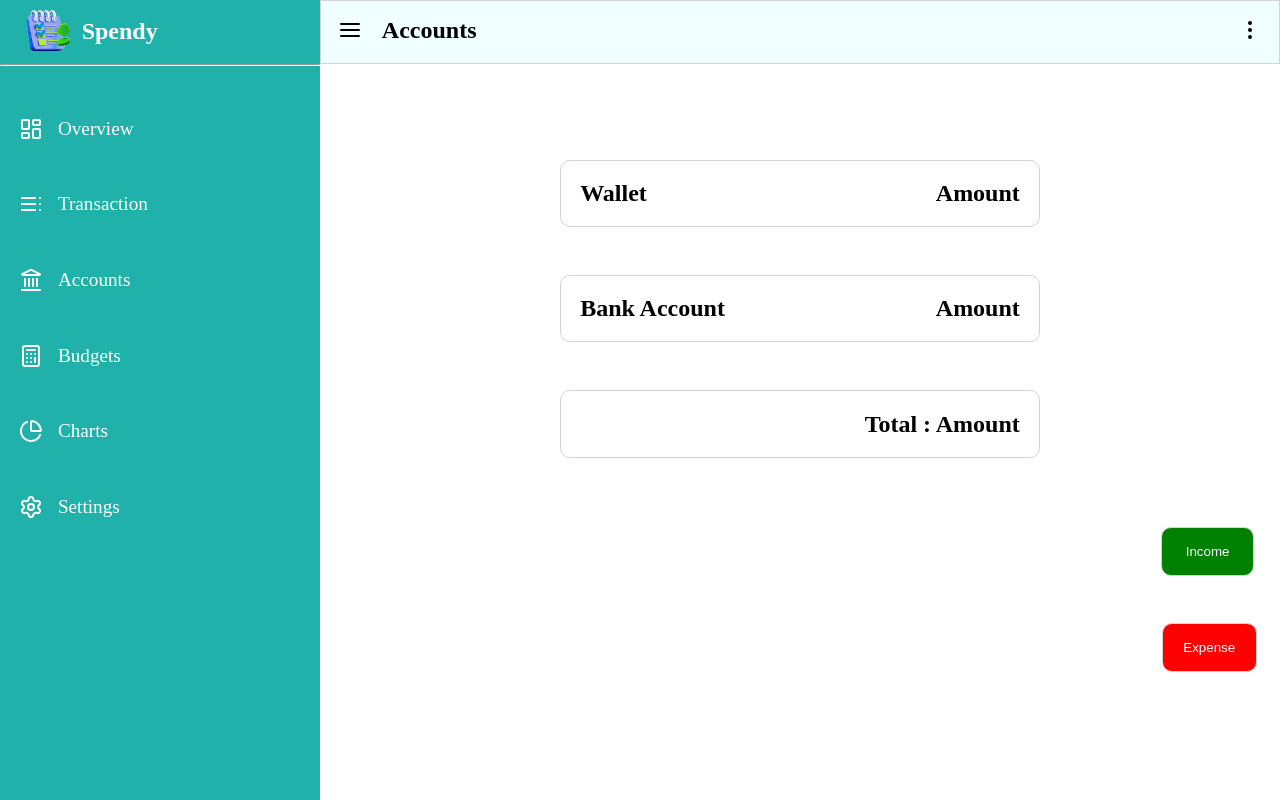
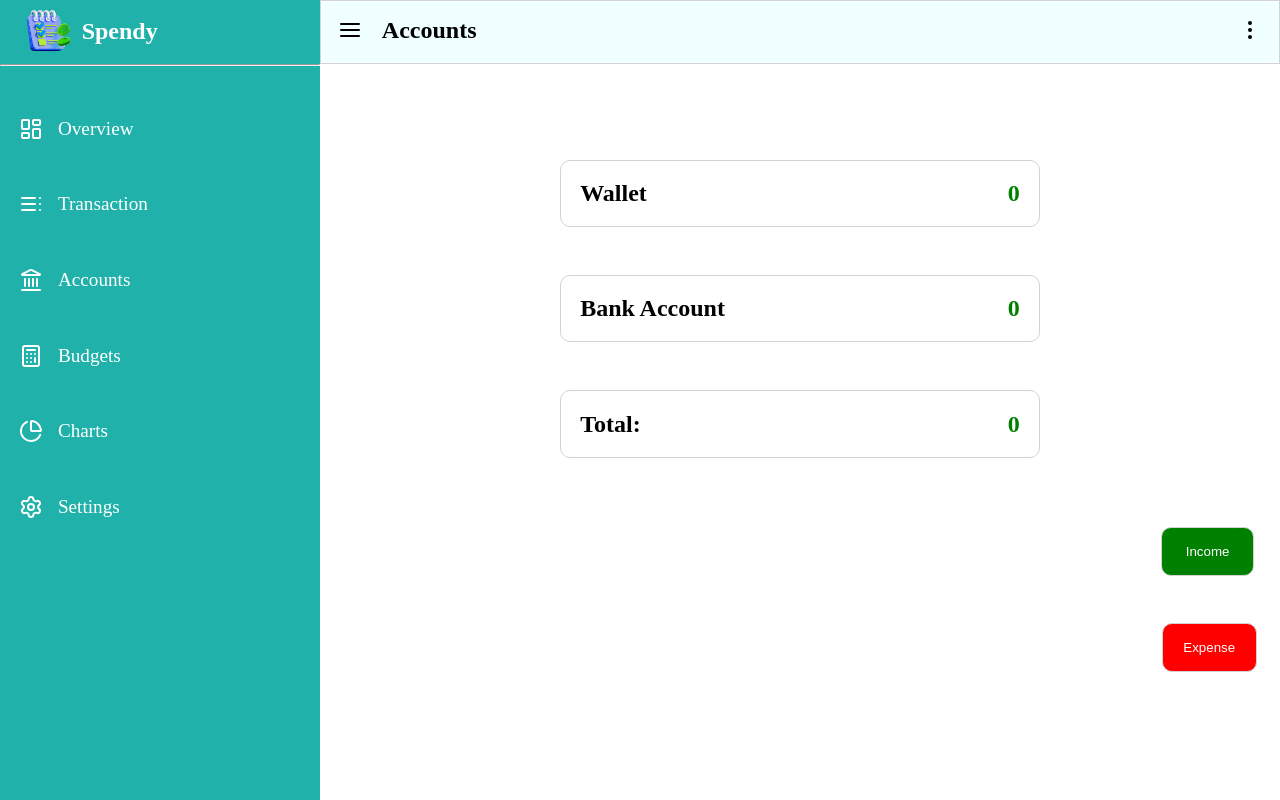
Before and after one commit to Kevinpatel07/Expense_Tracker, a React (Vite) app in the folder Frontend/Expense_Tracker/: page /Main_Page/Accounts in a window 1280 px wide. Built offline with nearby package versions, Linux system fonts and the light colour scheme; no server answers; sample sign-in values are in the browser's storage.

Commit message:
Expense Tracker

```diff
--- a/Frontend/Expense_Tracker/src/App.css
+++ b/Frontend/Expense_Tracker/src/App.css
@@ -1131,6 +1131,8 @@
 }
 
 .accounts .accounts-total {
+  display: flex;
+  justify-content: space-between;
   width: 50%;
   margin: auto;
   border: 1px solid lightgray;
--- a/Frontend/Expense_Tracker/src/Components/Accounts.jsx
+++ b/Frontend/Expense_Tracker/src/Components/Accounts.jsx
@@ -1,25 +1,51 @@
-import React, { useContext, useEffect } from 'react'
+import React, { useContext, useEffect, useState } from 'react'
 import { path } from '../ContextAPI/path.context'
+import api from '../utils/axiosInstance'
 
 const Accounts = () => {
-  const { settitle } = useContext(path)
+  const { settitle , transactions } = useContext(path)
+  const [walletAmount , setwalletAmount] = useState(0)
+  const [bankAmount , setbankAmount] = useState(0)
+  const [total , settotal] = useState(0)
+
+  const accountWallet = ()=>{
+    setwalletAmount(transactions.reduce((sum , item) => item.account == "Wallet" ? sum + (item.amount) : sum , 0))
+  }
+
+  const accountBank = ()=>{
+    setbankAmount(transactions.reduce((sum , item)=> item.account === 'Bank Account' ? sum + (item.amount) : sum , 0))
+  }
+
+
+  const totalAmount = ()=>{
+    settotal(transactions.reduce((sum , item)=> sum + (item.amount) , 0))
+  }
 
   useEffect(() => {
     settitle("Accounts")
   }, [])
+
+  useEffect(()=>{
+    accountWallet()
+    accountBank()
+    totalAmount()
+  },[transactions])
+
+
   return (
     <div>
       <div className='accounts'>
         <div className='accounts-wallet'>
           <h2>Wallet</h2>
-          <h2>Amount</h2>
+          <h2 style={{color:walletAmount>=0? "green" : "red"}}>{walletAmount}</h2>
         </div>
         <div className='accounts-bank'>
           <h2>Bank Account</h2>
-          <h2>Amount</h2>
+          <h2 style={{color:bankAmount>=0? "green" : "red"}} >{bankAmount}</h2>
         </div>
         <div className='accounts-total'>
-            <h2>Total : Amount</h2>
+            <h2>Total:</h2>
+            <h2 style={{color:total>=0? "green" : "red"}}>{total}</h2>
         </div>
       </div>
     </div>
--- a/Frontend/Expense_Tracker/src/Components/Main_Page.jsx
+++ b/Frontend/Expense_Tracker/src/Components/Main_Page.jsx
@@ -1,4 +1,4 @@
-import React, { useContext, useState } from 'react'
+import React, { useContext, useEffect, useState } from 'react'
 import { NavLink, Outlet, useNavigate } from 'react-router-dom';
 import { TableOfContents, LayoutDashboard, Landmark, Calculator, ChartPie, Settings, AlignJustify, EllipsisVertical } from 'lucide-react';
 import myImage from '../assets/budget-planning-notes-3d-icon-download-in-png-blend-fbx-gltf-file-formats--financial-expense-recording-personal-finance-management-budgeting-accounting-pack-business-icons-12460312.webp'
@@ -6,16 +6,30 @@ import { path } from '../ContextAPI/path.context';
 import { AuthContext } from '../ContextAPI/Auth';
 import Income from './Income';
 import Expense from './Expense';
+import api from '../utils/axiosInstance';
 
 
 const Main_Page = () => {
 
   const navigate = useNavigate()
-  const { title } = useContext(path)
+  const { title , settransactions } = useContext(path)
   const { setisLogin } = useContext(AuthContext)
   const [showDropdown, setShowDropdown] = useState(false)
   const [isSidebarOpen, setisSidebarOpen] = useState(true)
   const [popUptype, setpopUptype] = useState(null)
+
+  // Calling Transactions Form Backend
+
+    const Alltransaction = async () => {
+    try {
+      const incomeres = await api.get('/incomes/get-income')
+      const expenseres = await api.get('/expenses/get-expenses')
+
+      settransactions([...incomeres.data.getincometransaction, ...expenseres.data.getexpenses])
+    } catch (error) {
+      console.log(error.message)
+    }
+  }
 
   // Sign Out //
   const handleSignOut = () => {
@@ -40,6 +54,10 @@ const Main_Page = () => {
   const ClosepopUp = () => {
     setpopUptype(null)
   }
+
+  useEffect(()=>{
+    Alltransaction()
+  },[])
 
 
   return (
@@ -113,7 +131,7 @@ const Main_Page = () => {
             {popUptype == 'expense' && <Expense setpopUp={setpopUptype}/>}
           </div>
 
-          <Outlet />
+          <Outlet  allTransaction={Alltransaction()}/>
         </div>
 
       </div>
--- a/Frontend/Expense_Tracker/src/Components/Transaction.jsx
+++ b/Frontend/Expense_Tracker/src/Components/Transaction.jsx
@@ -5,38 +5,32 @@ import api from '../utils/axiosInstance';
 import Edit_Transaction_income from './Edit_Transaction_income';
 import Edit_Transaction_Expense from './Edit_Transaction_Expense';
 
-const Transaction = () => {
-  const { settitle, transactions, settransactions } = useContext(path)
+const Transaction = (allTransaction) => {
+  const { settitle, transactions} = useContext(path)
   const [editDeleteDropdown, seteditDeleteDropdown] = useState(null)
   const [searchTerm, setsearchTerm] = useState({ category: "", note: "" })
   const [typeFilter, settypeFilter] = useState({ income: false, expense: false })
   const [currentMonth, setcurrentMonth] = useState(new Date())
-  const [editPopup , seteditPopup] = useState(null)
+  const [editPopup, seteditPopup] = useState(null)
 
-  const Alltransaction = async ()=>{
-    try {
-      const incomeres = await api.get('/incomes/get-income')
-      const expenseres = await api.get('/expenses/get-expenses')
-
-      settransactions([...incomeres.data.getincometransaction , ...expenseres.data.getexpenses])
-    } catch (error) {
-      console.log(error.message)
-    }
-  }
 
   // Delete Transaction //
 
-  const handleDelete = async(transactionAmount)=>{
+  const handleDelete = async (transactionAmount) => {
     try {
-      if(transactionAmount >= 0){
+
+      const isConfirmed = window.confirm("Are you sure you want to delete this transaction?")
+
+      if (isConfirmed) {
+        if (transactionAmount >= 0) {
           const deleteIncome = await api.delete(`/incomes/delete-income/${editDeleteDropdown}`)
-          Alltransaction()
           alert(deleteIncome.data.message)
-      }else{
-        const deleteExpense = await api.delete(`/expenses/delete-expense/${editDeleteDropdown}`)
-        Alltransaction()
-        alert(deleteExpense.data.message)
+        } else {
+          const deleteExpense = await api.delete(`/expenses/delete-expense/${editDeleteDropdown}`)
+          alert(deleteExpense.data.message)
+        }
       }
+      allTransaction
     } catch (error) {
       console.log(error.message)
     }
@@ -77,14 +71,13 @@ const Transaction = () => {
 
   // Filter Data //
 
- const selectMonth = currentMonth.getMonth()
- const selectYear = currentMonth.getFullYear()
+  const selectMonth = currentMonth.getMonth()
+  const selectYear = currentMonth.getFullYear()
 
   const filterData = (event) => {
     const { name, value } = event.target
     setsearchTerm({ ...searchTerm, [name]: value })
   }
-
 
   const filterTransaction = transactions.filter((item) => {
     const category = item.category.toLowerCase().includes(searchTerm.category.toLowerCase())
@@ -108,7 +101,6 @@ const Transaction = () => {
 
   useEffect(() => {
     settitle('Transaction')
-    Alltransaction()
   }, [])
 
 
@@ -192,12 +184,12 @@ const Transaction = () => {
 
                       <div className='edit-delete-dropdown-content'>
                         <ol>
-                          <li onClick={()=> seteditPopup(true)}>Edit Transaction</li>
+                          <li onClick={() => seteditPopup(true)}>Edit Transaction</li>
 
-                                {editPopup && transaction.amount >= 0 &&  ( <Edit_Transaction_income editpopup={seteditPopup} transactionId={editDeleteDropdown}/> )}
-                                {editPopup && transaction.amount < 0 && (<Edit_Transaction_Expense editpopup={seteditPopup} transactionId={editDeleteDropdown}/>)}
+                          {editPopup && transaction.amount >= 0 && (<Edit_Transaction_income editpopup={seteditPopup} transactionId={editDeleteDropdown} />)}
+                          {editPopup && transaction.amount < 0 && (<Edit_Transaction_Expense editpopup={seteditPopup} transactionId={editDeleteDropdown} />)}
 
-                          <li onClick={()=>handleDelete(transaction.amount)}>Delete Transaction</li>
+                          <li onClick={() => handleDelete(transaction.amount)}>Delete Transaction</li>
                         </ol>
                       </div>
                     )}
```
